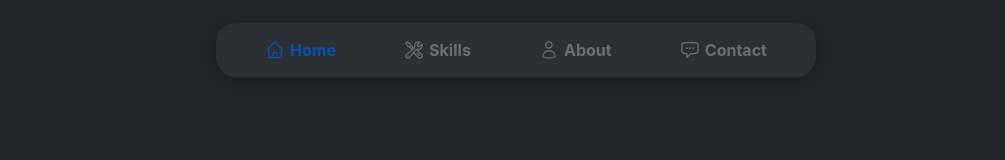
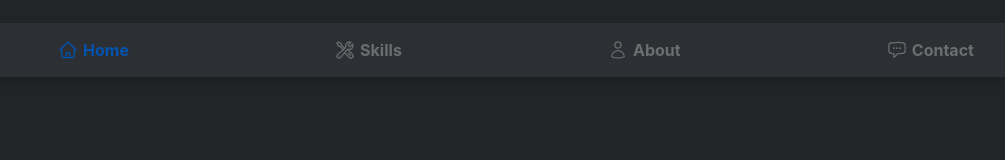
Before and after one commit to Jordiop/CharlyMech, a React (Vite) app: page / in a window 1280 px wide. Shown: the top 160 px of the page, without its empty margins (124-1129 px from the left). Built offline with nearby package versions, Linux system fonts and the light colour scheme.

Commit message:
fix: pr para css

```diff
--- a/src/components/NavigationBar/NavigationBar.module.css
+++ b/src/components/NavigationBar/NavigationBar.module.css
@@ -1,5 +1,5 @@
 .NavigationBar {
-	min-width: 600px;
+	min-width: 90%;
 	padding: 15px;
 	background-color: #393c4080;
 	border-radius: 20px;
--- a/src/pages/Home/Home.module.css
+++ b/src/pages/Home/Home.module.css
@@ -1,5 +1,5 @@
 .Section {
-	max-width: 1200px;
+	max-width: 80%;
 	padding: 0 100px 0 100px;
 	margin-bottom: 3em;
 	display: flex;
@@ -43,4 +43,8 @@
 		flex-direction: column-reverse;
 		align-items: center;
 	}
+
+	.HomeWelcomeHand {
+		display: none;
+	}
 }
```
